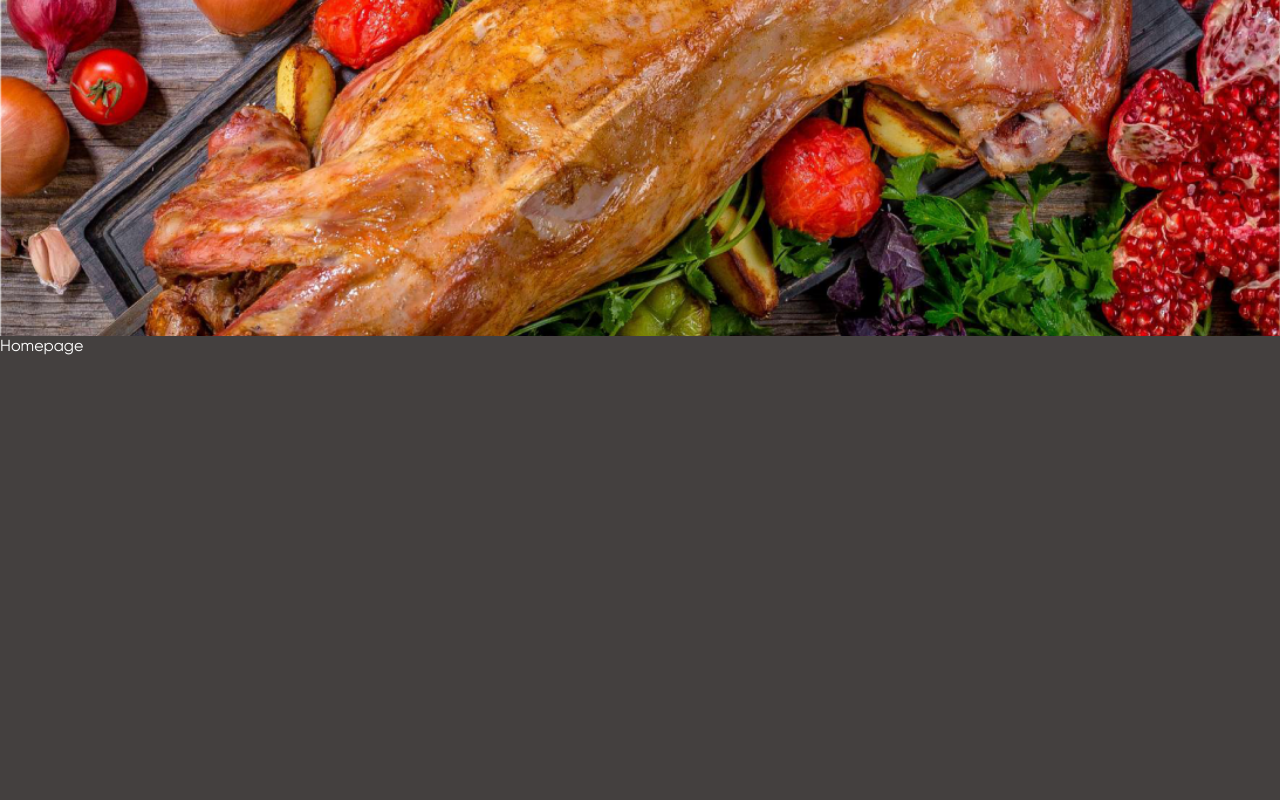
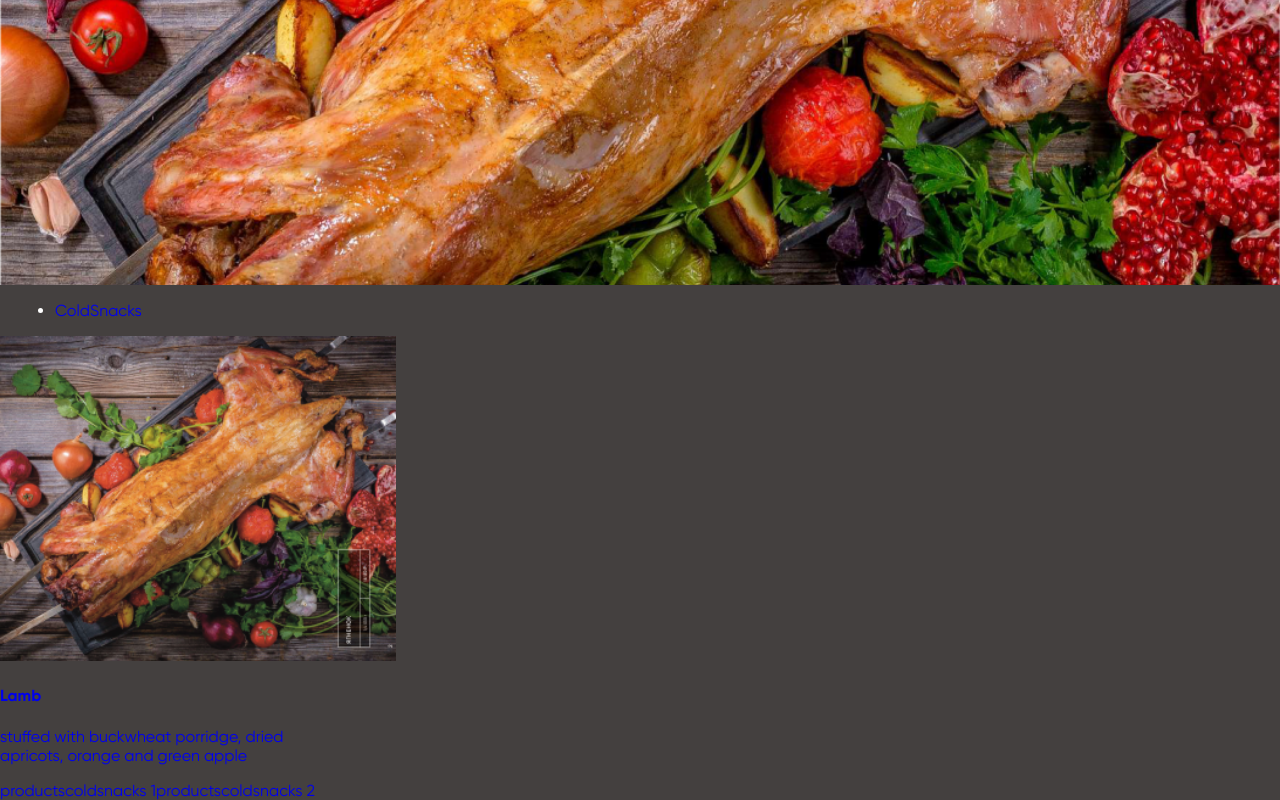
Before and after one commit to Heneros/react-dishes, a React (Create React App) app: page / in a window 1280 px wide. Shown: the part 304-1104 px from the top of the page. Before the commit the page ends 800 px from the top, so only its background shows below. Built offline with nearby package versions, Linux system fonts and the light colour scheme.

Commit message:
ProductsColdSnacks component updated

```diff
--- a/src/App.js
+++ b/src/App.js
@@ -16,11 +16,6 @@ function App() {
             <div className='container'>
                 <Header />
             </div>
-            <div className='container'>
-                <nav>
-                    <Navbar />
-                </nav>
-            </div>
             <Routes>
                 <Route path="/" element={<Homepage />} />
                 <Route path="/productscoldsnacks" element={<ProductsColdSnacks />} />
--- a/src/components/Header.js
+++ b/src/components/Header.js
@@ -1,11 +1,11 @@
 import React from 'react';
-
+import { Link } from 'react-router-dom';
 function Header() {
   return (
     <header>
-          <a href='#!' className='logo'>
+      <Link to="/" className='logo'>
         Logo
-          </a>
+      </Link>
     </header>
 
   )
--- a/src/components/Homepage.js
+++ b/src/components/Homepage.js
@@ -1,11 +1,21 @@
 import React from 'react';
+import Header from './Header';
 import Banner from './Banner';
+import Navbar from './Navbar';
+import ProductsColdSnacks from './ProductsColdSnacks';
 function Homepage() {
     return (
-        <div>
-            <Banner />
-            Homepage
-        </div>
+        <>
+            <section>
+                <Banner />
+                <div className='container'>
+                    <nav>
+                        <Navbar />
+                    </nav>
+                </div>
+                <ProductsColdSnacks />
+            </section>
+        </>
 
     )
 }
--- a/src/components/ProductsColdSnacks.js
+++ b/src/components/ProductsColdSnacks.js
@@ -1,12 +1,32 @@
 import React from 'react';
 import { Link } from 'react-router-dom';
+
+import ProductsColdSnacksStyles from './styles/ProductsColdSnacksStyles';
+
+import imageMenu from './img/menu-1-small.png';
 
 function ProductsColdSnacks() {
     return (
         <>
-            ProductsColdSnacks
+            <ProductsColdSnacksStyles />
+            <section className='products-coldsnacks'>
+                <div className='products-items'>
+                    <div className='product-item'>
+                        <Link to="/productscoldsnacks/1">
+                            <div className='product-item__image'>
+                                <img src={imageMenu} alt='menu 2' />
+                            </div>
+                            <h4>Lamb</h4>
+                            <p>stuffed with buckwheat porridge,
+                                dried apricots, orange and green apple</p>
+                        </Link>
+                    </div>
+                </div>
+            </section>
+
             <Link to="/productscoldsnacks/1">productscoldsnacks 1</Link>
             <Link to="/productscoldsnacks/2">productscoldsnacks 2</Link>
+
         </>
 
     )
--- /dev/null
+++ b/src/components/styles/ProductsColdSnacksStyles.js
@@ -0,0 +1,17 @@
+import { createGlobalStyle } from "styled-components";
+
+const ProductsColdSnacksStyles = createGlobalStyle`
+.products-coldsnacks .product-item{
+  width: 325px;
+}
+.product-item__image{
+    max-width: 267px;
+}
+.products-coldsnacks .product-item img{
+    height: 325px;
+    object-fit: cover;
+}
+
+`;
+
+export default ProductsColdSnacksStyles;
```
Also changed, not shown: src/components/img/menu-1-small.png (added). Lines whose indentation alone changed are shown as unchanged.
